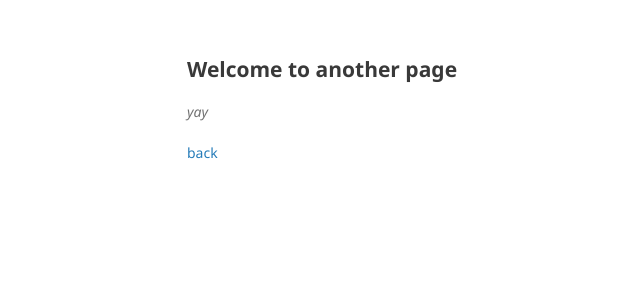
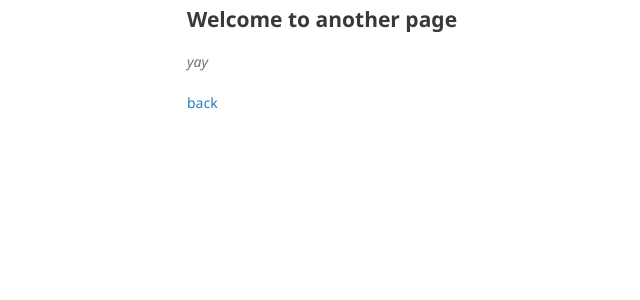
Before and after one commit to Libror/sociallinks, a Jekyll site: the page built from another-page.md, in a window 1280 px wide. Shown: the top 300 px of the page, without its empty margins (383-1023 px from the left). Built offline with Jekyll 4.4.1, drawn with Linux system fonts in a browser that asks for light colours; our own code applies the rules of GitHub Pages for plain Markdown files.

Commit message:
Update jekyll-theme-minimal.scss

```diff
--- a/_sass/jekyll-theme-minimal.scss
+++ b/_sass/jekyll-theme-minimal.scss
@@ -3,7 +3,7 @@
 
 body {
   background-color: #fff;
-  padding:50px;
+  padding:0px;
   font: 14px/1.5 "Noto Sans", "Helvetica Neue", Helvetica, Arial, sans-serif;
   color:#727272;
   font-weight:400;
```
